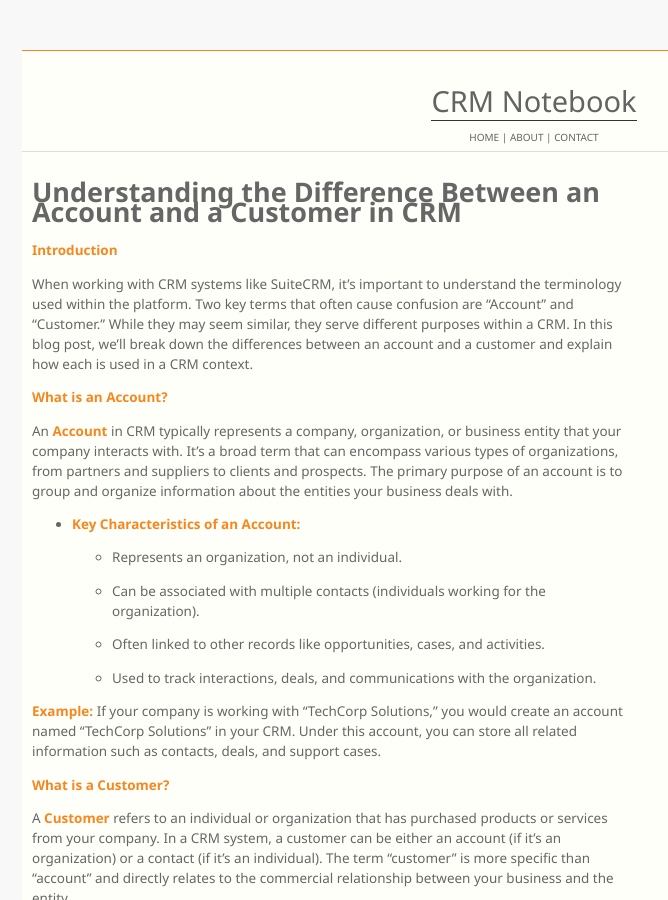
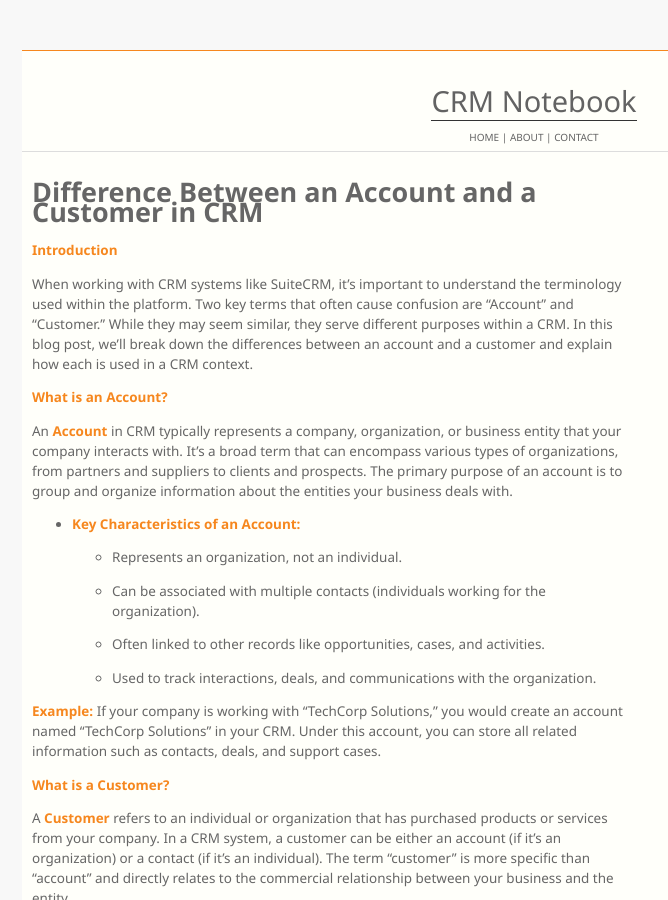
Before and after one commit to gmcodentech/crmnotebook, a Jekyll site: the page built from index.md, in a window 1280 px wide and 900 px high. Shown: the whole window, without its empty margins (106-774 px from the left). Built offline with Jekyll 4.4.1, drawn with Linux system fonts in a browser that asks for light colours.

Commit message:
Update index.md

```diff
--- a/index.md
+++ b/index.md
@@ -2,7 +2,7 @@
 layout: default
 title: About Me
 ---
-# Understanding the Difference Between an Account and a Customer in CRM
+# Difference Between an Account and a Customer in CRM
 
 **Introduction**
 
```
